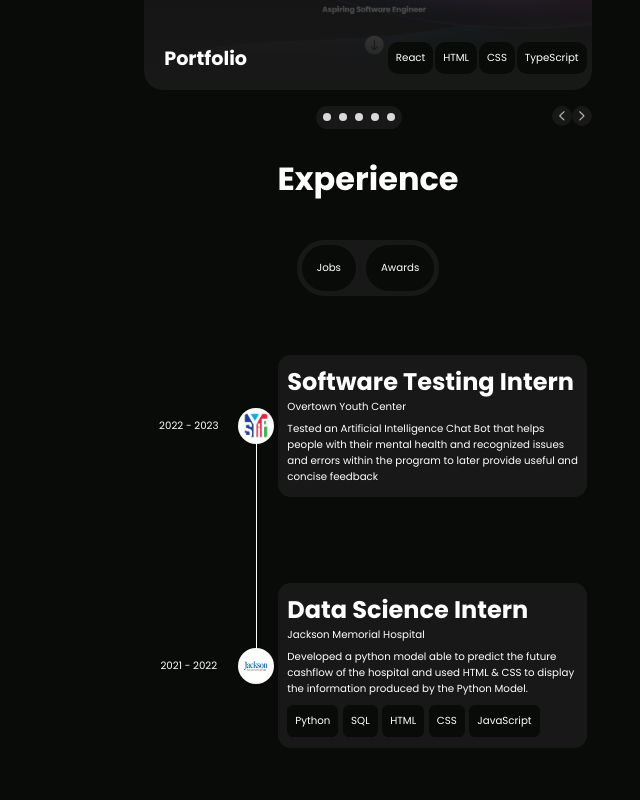
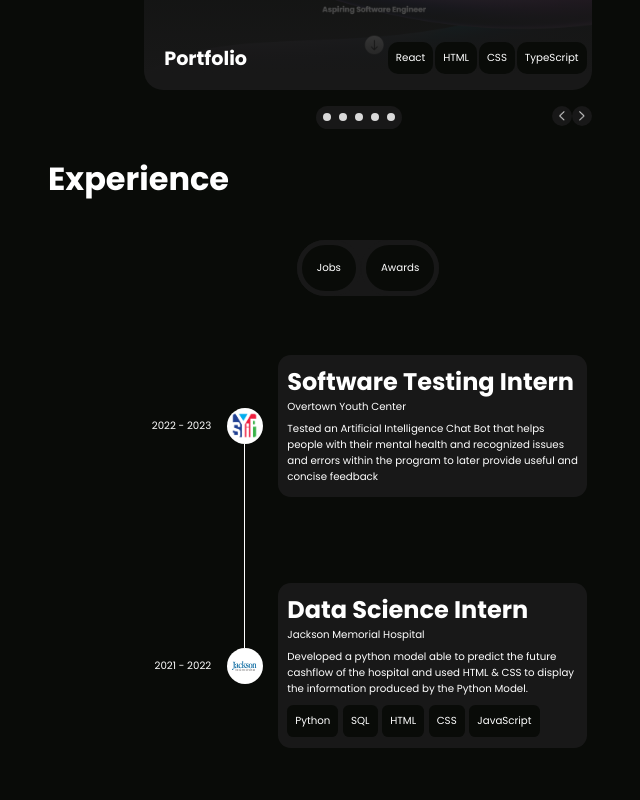
Before and after one commit to alejandro0955/Portfolio, a React (Vite) app: page / in a window 1280 px wide. Shown: the part 1640-2440 px from the top of the page, without its empty margins (272-912 px from the left). Built offline with nearby package versions, Linux system fonts and the light colour scheme.

Commit message:
idk but i need to push

```diff
--- a/src/App.css
+++ b/src/App.css
@@ -8,6 +8,7 @@ body {
   width: 100%;
   height: 100%;
   margin: 0;
+  overflow-x: hidden;
   /* background: rgb(9, 11, 8);
   background: linear-gradient(
     270deg,
@@ -29,6 +30,7 @@ a {
   width: 100%;
   z-index: 1;
   height: 14vh;
+  transition: all 0.5s;
 }
 
 @media (max-width: 930px) {
--- a/src/components/Jobs.css
+++ b/src/components/Jobs.css
@@ -27,10 +27,10 @@
 }
 
 .job-date {
-  width: 20%;
+  width: 15%;
   height: 100%;
   display: flex;
-  justify-content: center;
+  justify-content: end;
   align-items: center;
   font-size: 0.8vw;
   /* margin: auto; */
@@ -46,6 +46,7 @@
   display: flex;
   flex-wrap: wrap;
   flex-direction: column;
+  margin: 0% 2.5%;
 }
 
 .line-spacer {
@@ -152,6 +153,9 @@
   flex-direction: row;
   justify-content: space-between;
   padding: 2%;
+  /* border-color: white;
+  border-width: 1px;
+  border-style: dashed; */
 }
 
 @media (max-width: 930px) {
--- a/src/components/SectionHeader.css
+++ b/src/components/SectionHeader.css
@@ -1,5 +1,9 @@
+.section-container {
+  width: 100%;
+  text-align: left;
+}
+
 .section-header {
-  text-align: left;
   align-self: flex-start;
   font-size: 2.5vw;
 }
@@ -7,6 +11,8 @@
 @media (max-width: 600px) {
   .section-header {
     font-size: 10vw;
+  }
+  .section-container {
     text-align: center;
   }
 }
```
